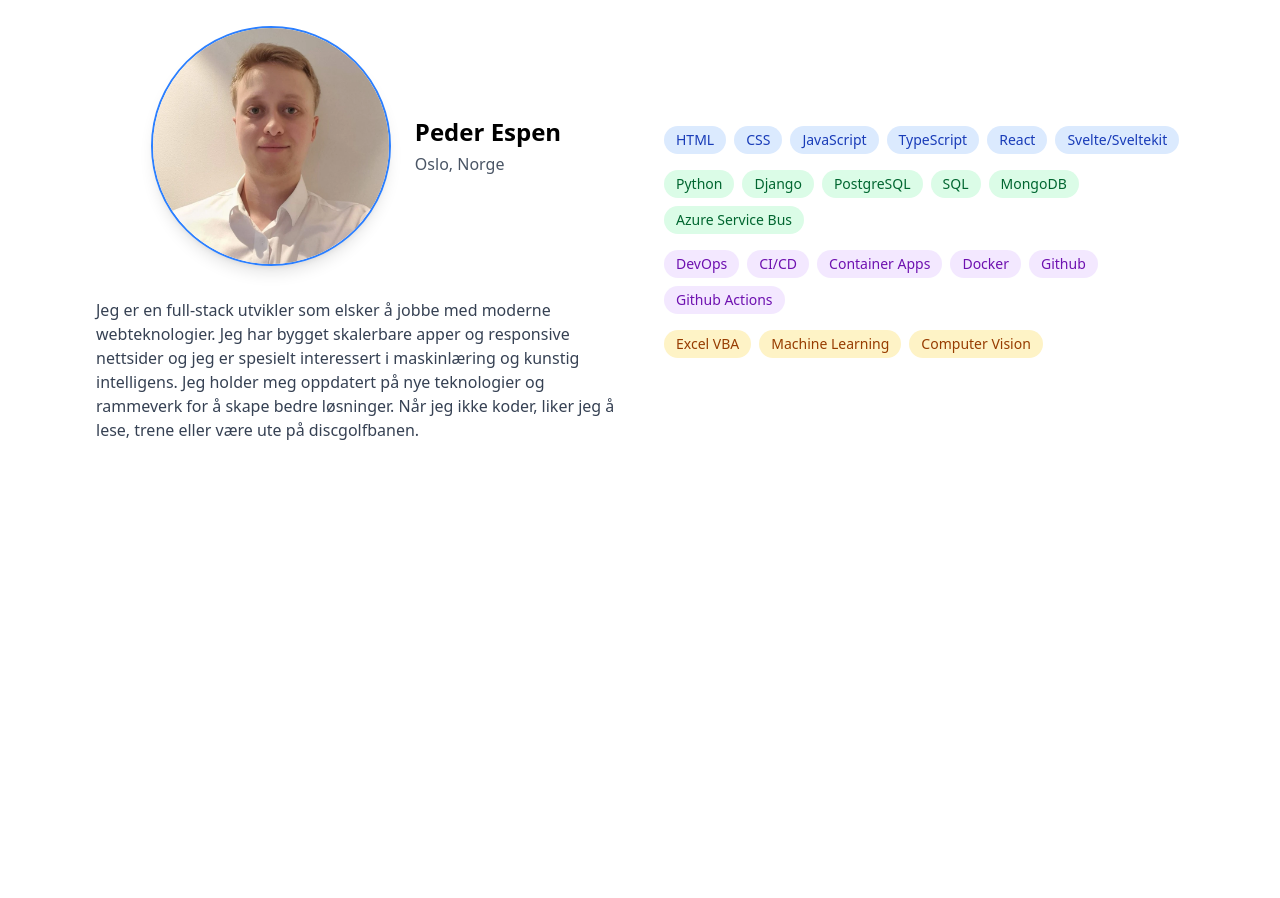
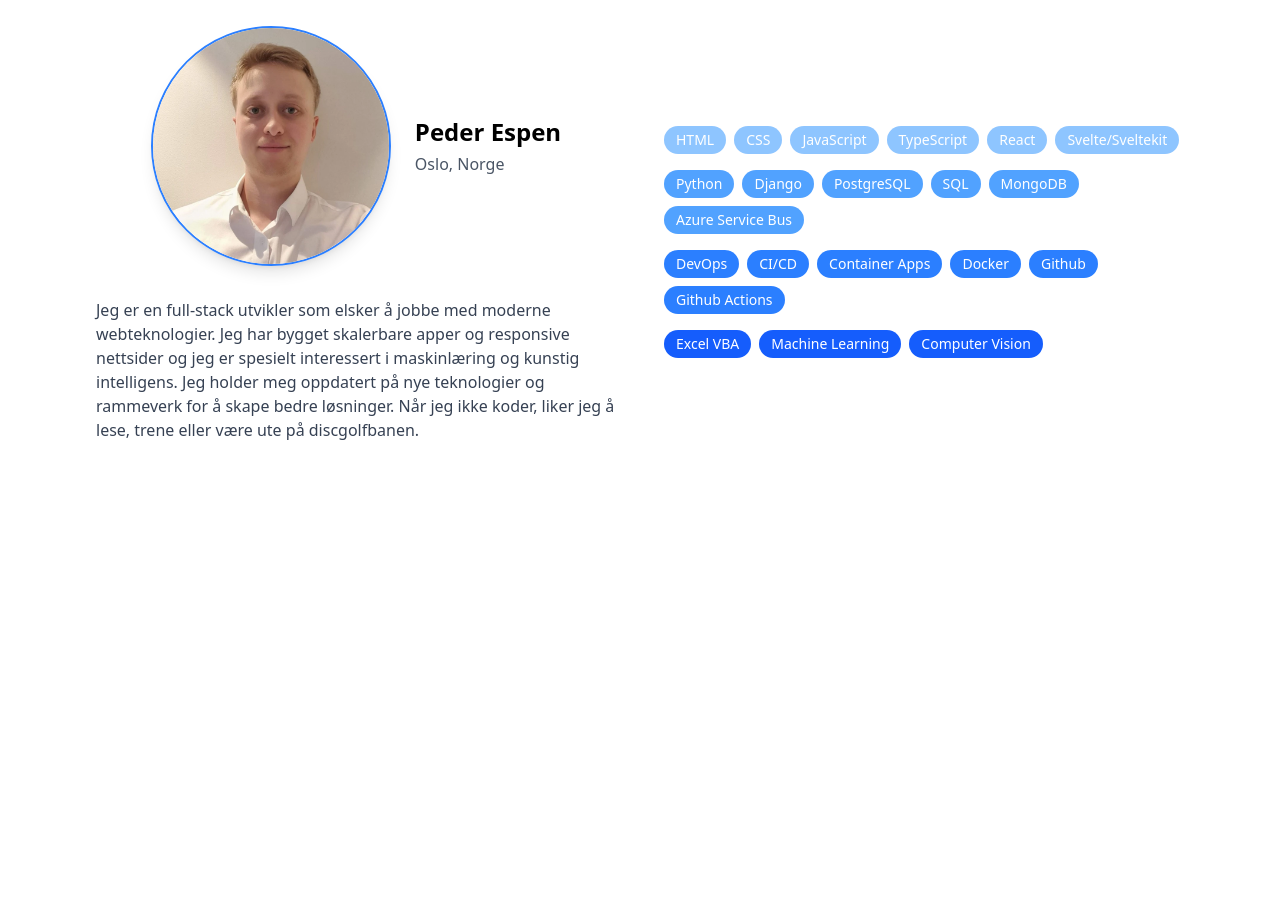
Before and after one commit to pederespen/portfolio, a Next.js app: page / in a window 1280 px wide. Shown: the part 1020-1918 px from the top of the page. Built offline with nearby package versions, Linux system fonts and the light colour scheme.

Commit message:
updated skills colors in light mode

```diff
--- a/src/components/about.tsx
+++ b/src/components/about.tsx
@@ -55,7 +55,7 @@ export const About = () => {
                   ].map((skill) => (
                     <span
                       key={skill}
-                      className="px-3 py-1 bg-blue-100 dark:bg-blue-900 text-blue-800 dark:text-blue-100 rounded-full text-sm"
+                      className="px-3 py-1 bg-blue-300 text-white rounded-full text-sm"
                     >
                       {skill}
                     </span>
@@ -76,7 +76,7 @@ export const About = () => {
                   ].map((skill) => (
                     <span
                       key={skill}
-                      className="px-3 py-1 bg-green-100 dark:bg-green-900 text-green-800 dark:text-green-100 rounded-full text-sm"
+                      className="px-3 py-1 bg-blue-400 dark:bg-blue-800 text-white dark:text-blue-200 rounded-full text-sm"
                     >
                       {skill}
                     </span>
@@ -97,7 +97,7 @@ export const About = () => {
                   ].map((skill) => (
                     <span
                       key={skill}
-                      className="px-3 py-1 bg-purple-100 dark:bg-purple-900 text-purple-800 dark:text-purple-100 rounded-full text-sm"
+                      className="px-3 py-1 bg-blue-500 dark:bg-blue-700 text-white dark:text-blue-300 rounded-full text-sm"
                     >
                       {skill}
                     </span>
@@ -112,7 +112,7 @@ export const About = () => {
                     (skill) => (
                       <span
                         key={skill}
-                        className="px-3 py-1 bg-amber-100 dark:bg-amber-900 text-amber-800 dark:text-amber-100 rounded-full text-sm"
+                        className="px-3 py-1 bg-blue-600 text-white rounded-full text-sm"
                       >
                         {skill}
                       </span>
```
